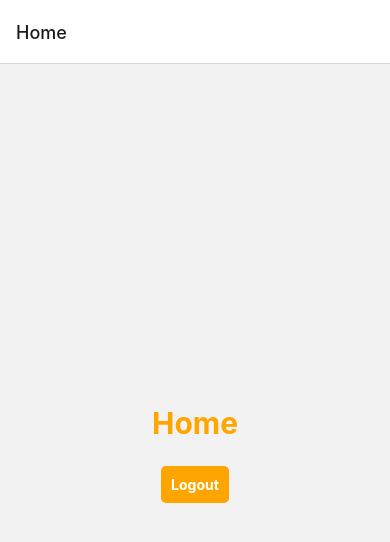
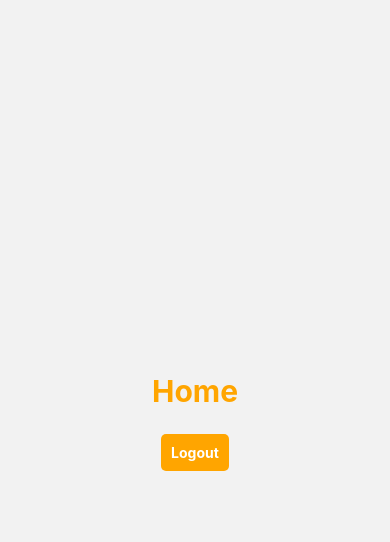
Before and after one commit to Shamim-Al-Mamun/React-Native-JWT-Auth, a React Native app: screen / in a window 390 px wide. Shown: the top 542 px of the page. Built offline with nearby package versions, Linux system fonts and the light colour scheme.

Commit message:
gesture added

```diff
--- a/src/routers/index.js
+++ b/src/routers/index.js
@@ -10,7 +10,7 @@ const Routers = () => {
     <Stack.Navigator
       initialRouteName="Home"
       screenOptions={{
-        headerShown: true,
+        headerShown: false,
         gestureEnabled: true,
         ...TransitionPresets.SlideFromRightIOS,
       }}>
```
